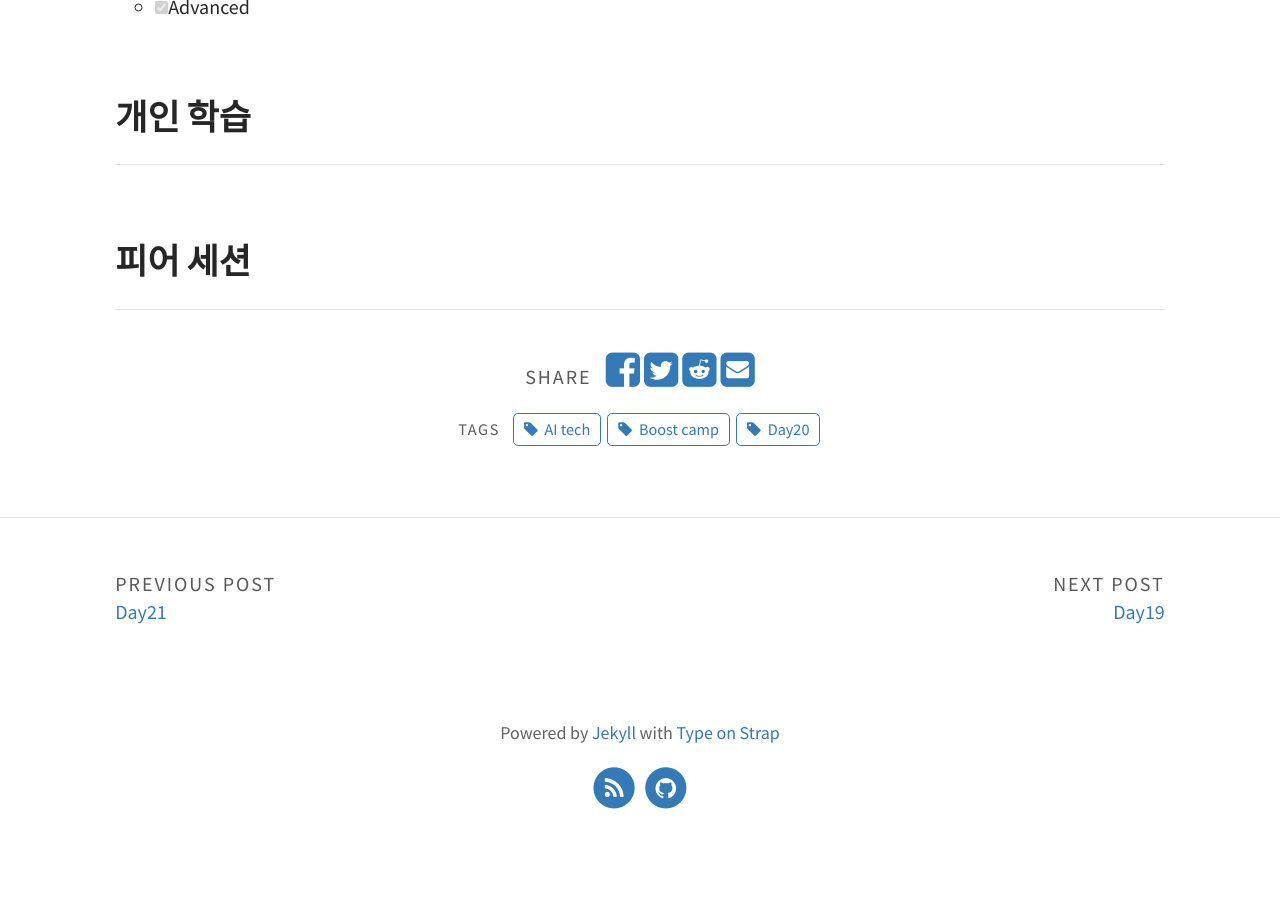
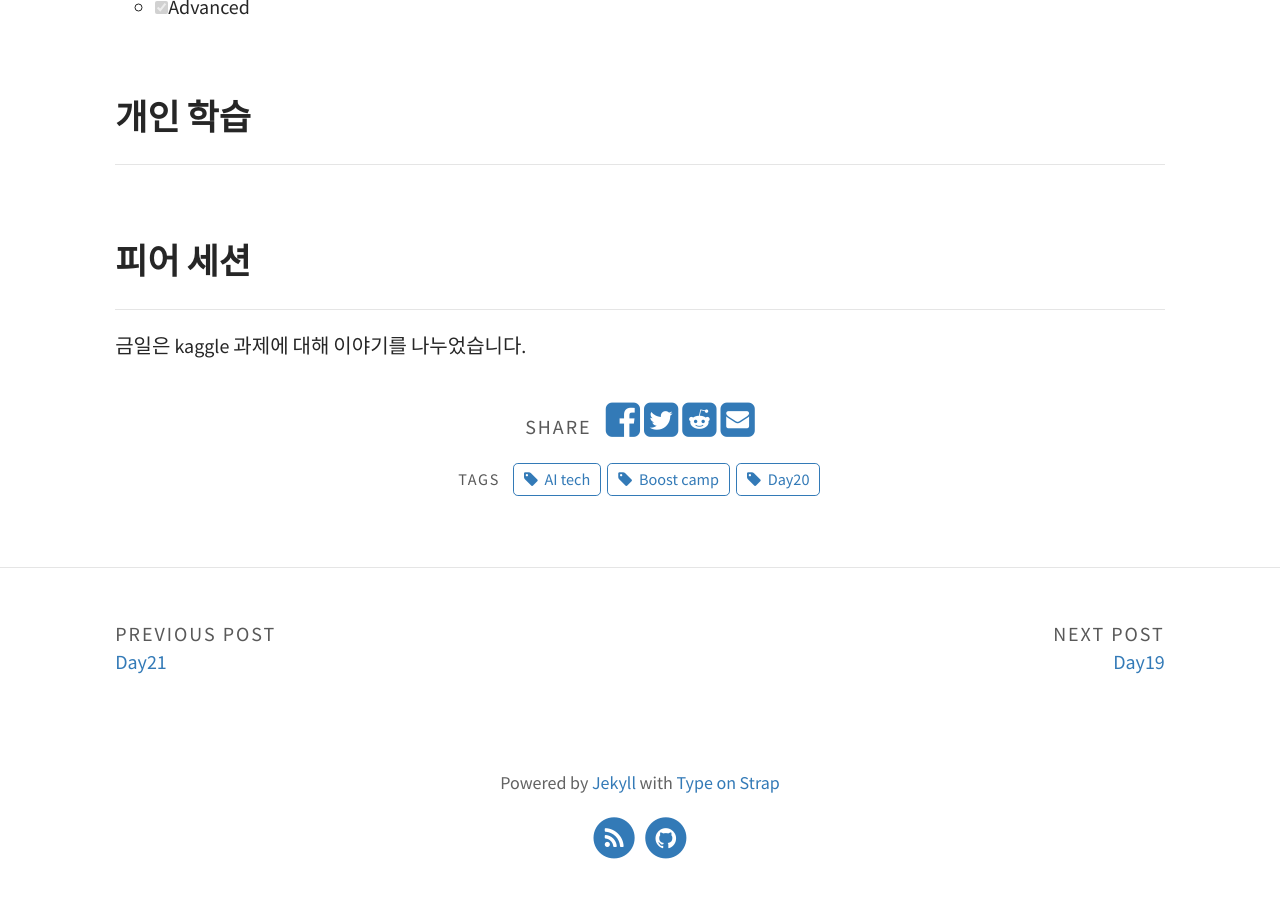
Before and after one commit to JJayy/JJayy.github.io, a Jekyll site: the page built from _posts/2020-02-19-day-20.md, in a window 1280 px wide and 900 px high, scrolled down 631 px. Built offline with Jekyll 4.4.1, drawn with Linux system fonts in a browser that asks for light colours; before the commit the page ends 1481 px from its top, so only the background shows below that.

Commit message:
Update 2020-02-19-day-20.md

```diff
--- a/_posts/2020-02-19-day-20.md
+++ b/_posts/2020-02-19-day-20.md
@@ -31,3 +31,5 @@ tags: [Boost camp, AI tech, Day20]
 
 ## 피어 세션
 ---
+
+금일은 kaggle 과제에 대해 이야기를 나누었습니다.
```
